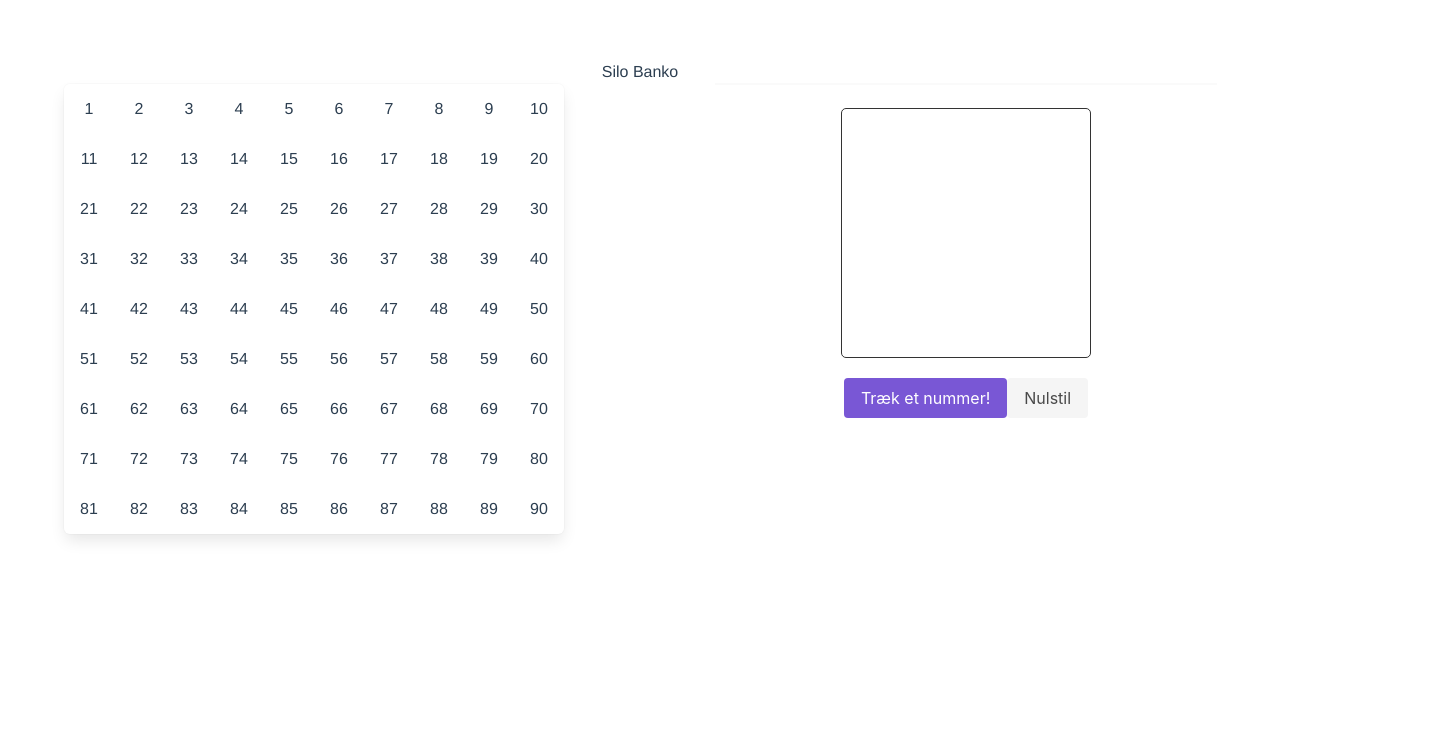
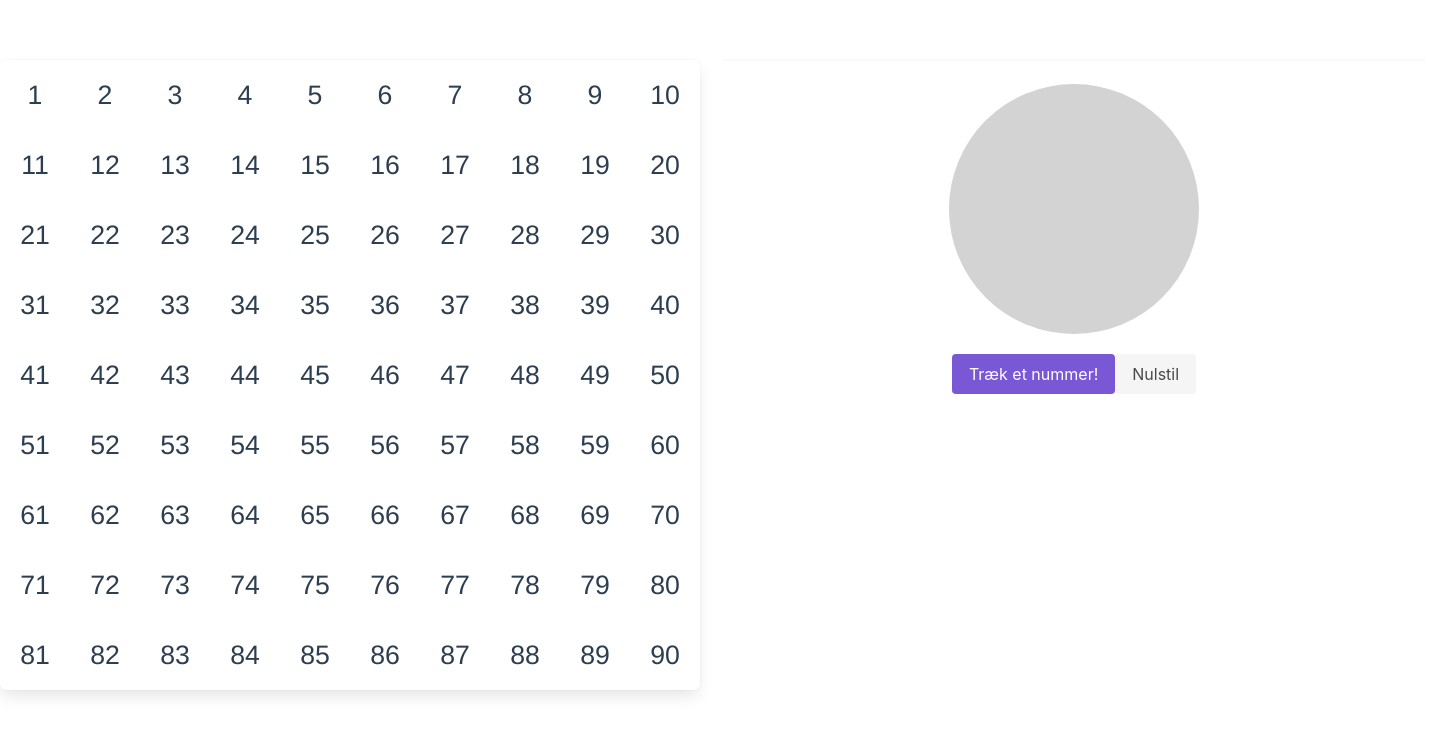
Before and after one commit to milky1210/vue-bingo, a Vue app: page / in a window 1280 px wide. Shown: the top 734 px of the page, 1436 px wide, since content can reach past the window. Built offline with nearby package versions, Linux system fonts and the light colour scheme.

Commit message:
Styling and removal of som unnecessary css

```diff
--- a/src/components/BingoGame.vue
+++ b/src/components/BingoGame.vue
@@ -1,6 +1,5 @@
 <template>
   <div id="main-game">
-    <header><h1>Silo Banko</h1></header>
     <div class="columns">
       <div class="column">
         <ul class="panel">
@@ -18,7 +17,7 @@
         <transition-group
           name="list"
           tag="ul"
-          class="panel"
+          class="panel last_three"
         >
           <li
             v-for="n in lastThree"
@@ -94,10 +93,13 @@ export default {
       }, 3000);
     },
     reset: function() {
+      if (confirm("Vil du nulstille og starte forfra?")) {
       this.targetNum = null;
       this.resetStyleNumber();
 
       this.init();
+
+      }
     },
     startDrawing: function() {
       this.target = setInterval(() => {
@@ -141,28 +143,10 @@ export default {
 <style>
 #app {
   font-family: Helvetica, Arial, "Avenir", sans-serif;
+  font-size: 30pt;
   -webkit-font-smoothing: antialiased;
   -moz-osx-font-smoothing: grayscale;
   text-align: center;
-  color: #2c3e50;
-}
-.btn {
-  padding: 10px 20px;
-  font-weight: bold;
-  background-color: #f5f5f5;
-  box-shadow: 0px 3px 1px -2px rgba(0, 0, 0, 0.2),
-    0px 2px 2px 0px rgba(0, 0, 0, 0.14), 0px 1px 5px 0px rgba(0, 0, 0, 0.12);
-}
-.btn + .btn {
-  margin-top: 10px;
-}
-.header {
-  padding: 20px;
-  background-color: #333;
-}
-.header > h1 {
-  font-weight: bold;
-  color: #fff;
 }
 ul {
   list-style: none;
@@ -182,8 +166,8 @@ ul {
   width: 250px;
   height: 250px;
   margin: 0 auto 20px;
-  border: 1px solid #333;
-  border-radius: 5px;
+  border-radius: 125px;
+  background-color: lightgray;
   font-size: 150pt;
   display: flex;
   align-items: center;
@@ -191,13 +175,15 @@ ul {
 }
 .panel {
   margin: 0 auto;
-  width: 500px;
+  width: 700px;
   display: flex;
   flex-wrap: wrap;
 }
 .panel > li {
-  width: 50px;
-  height: 50px;
+  font-size: 20pt;
+  width: 70px;
+  height: 70px;
+  border-radius: 35px;
   display: flex;
   align-items: center;
   justify-content: center;
@@ -205,6 +191,7 @@ ul {
 .black {
   color: #fff;
   background-color: #333;
+  font-weight: bold;
 }
 .bingo_container {
   display: flex;
@@ -213,14 +200,17 @@ ul {
   margin: 50px auto;
 }
 .list-enter-active, .list-leave-active {
-  transition: all 1s;
+  transition: all 0.5s;
 }
 .list-enter /* .list-leave-active below version 2.1.8 */ {
   opacity: 0;
-  transform: translateX(-30px);
+  transform: translateX(-5px);
 }
 .list-leave-to {
   opacity: 0;
-  transform: translateX(30px);
+  transform: translateX(5px);
+}
+.last_three {
+  align-items: center;
 }
 </style>
```
